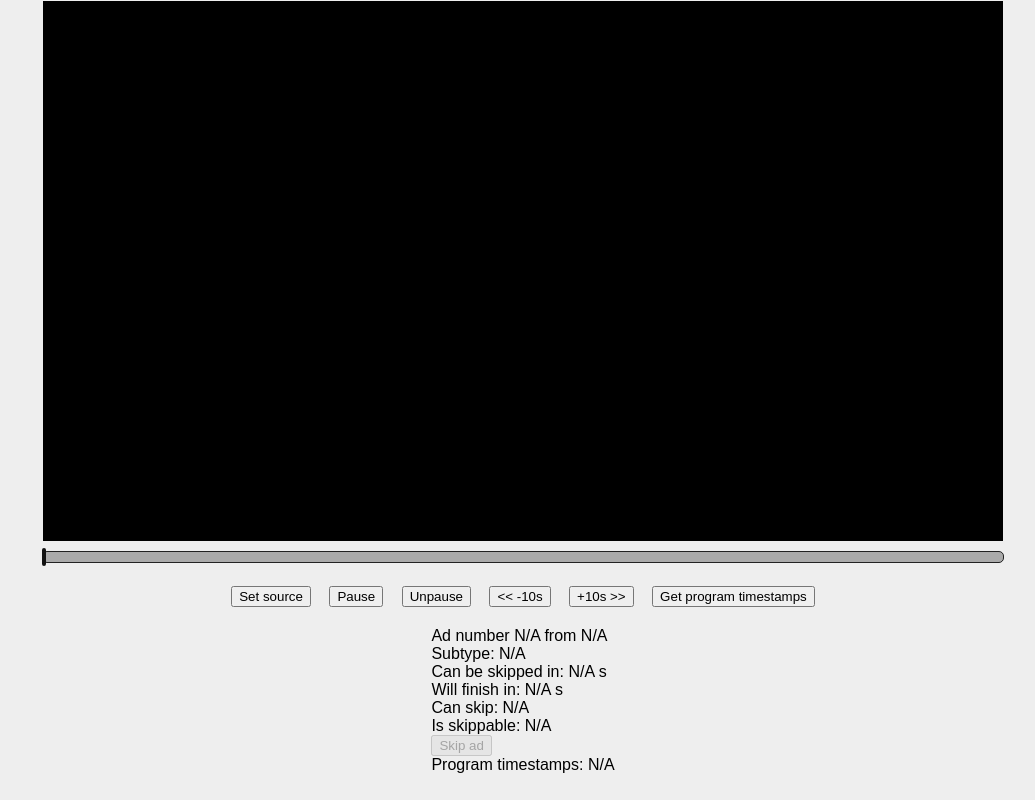
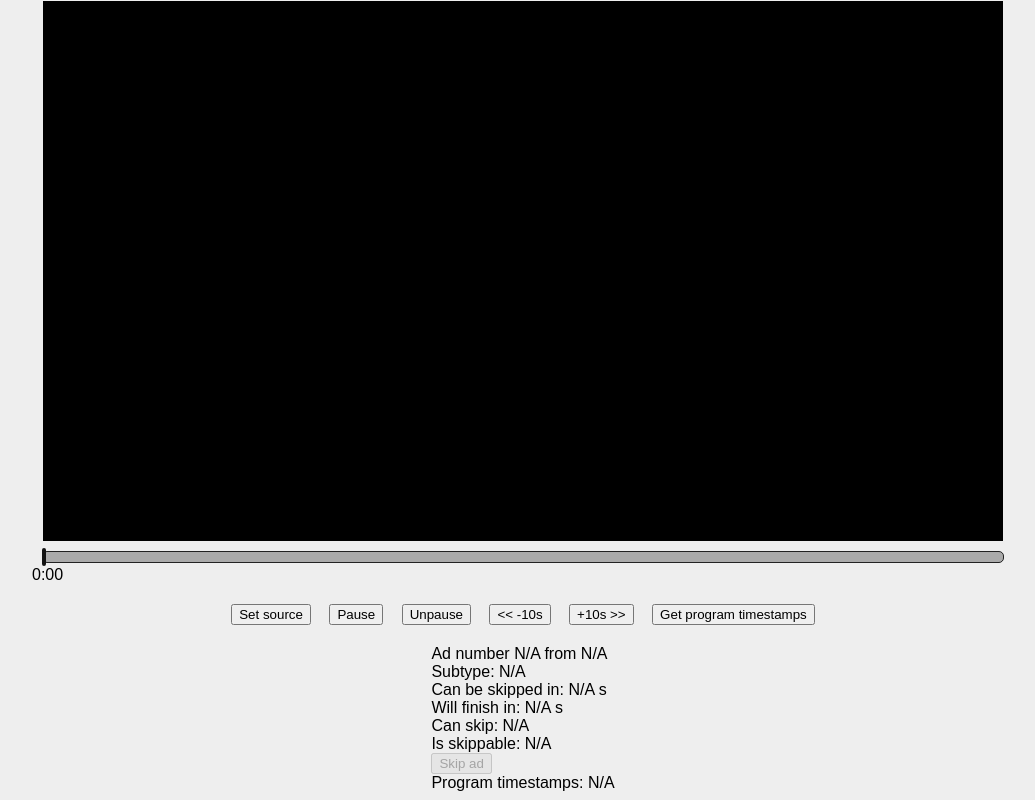
Before and after one commit to tiv-io/ads-js-example, a website: page src/index.html in a window 1280 px wide. Shown: the part 87-887 px from the top of the page, without its empty margins (117-1152 px from the left). Drawn offline with Linux system fonts and the light colour scheme.

Commit message:
show current time

```diff
--- a/src/index.html
+++ b/src/index.html
@@ -44,6 +44,12 @@
                     left: 0px;"
                 >
                 </div>
+                <div id="currentPosition" style="
+                    position: relative;
+                    margin-left: -10px;
+                    left: 0px;"
+                >0:00
+                </div>
             </div>
             <div>
                 <button style="margin: 20px 7px; cursor: pointer;" onClick="setSourceTivio()">Set source</button>
```
Also changed, not shown: src/index.ts (+9 -0 lines).
